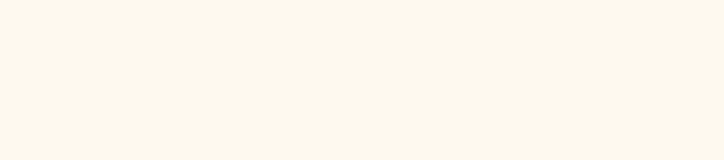
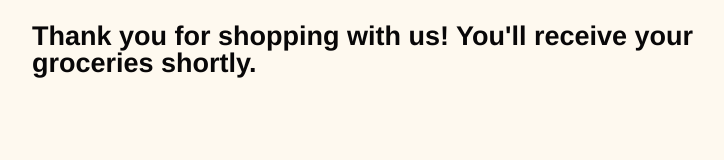
Before and after one commit to pparagonn/itmd362-project-1, a website: page summary/index.html in a window 1280 px wide. Shown: the whole page, without its empty margins (224-948 px from the left). Drawn offline with Linux system fonts and the light colour scheme.

Commit message:
Make final page

```diff
--- a/summary/index.html
+++ b/summary/index.html
@@ -8,6 +8,7 @@
   </head>
   <body>
     <main>
+      <h1>Thank you for shopping with us! You'll receive your groceries shortly.</h1>
     </main>
   </body>
 </html>
```
